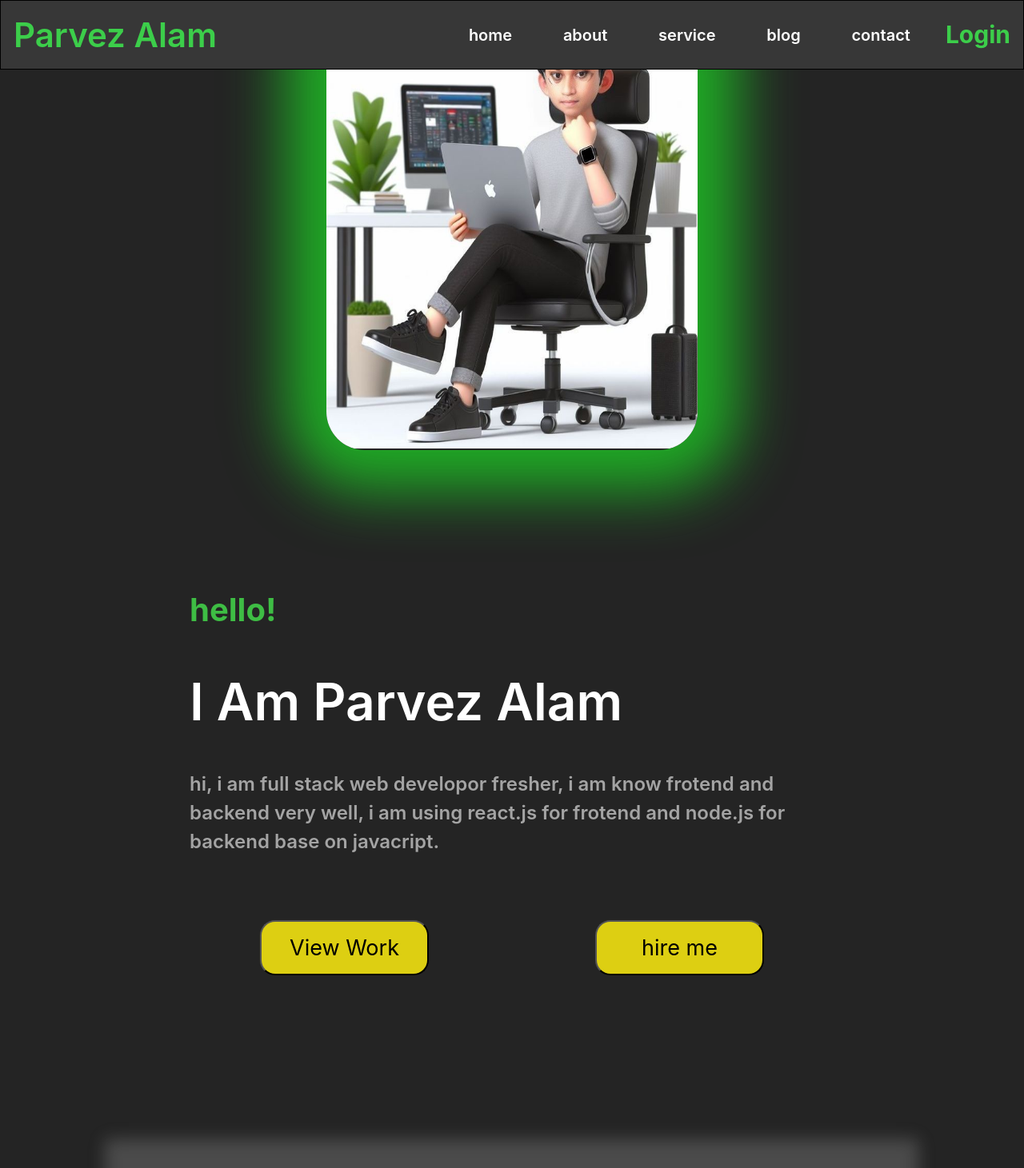
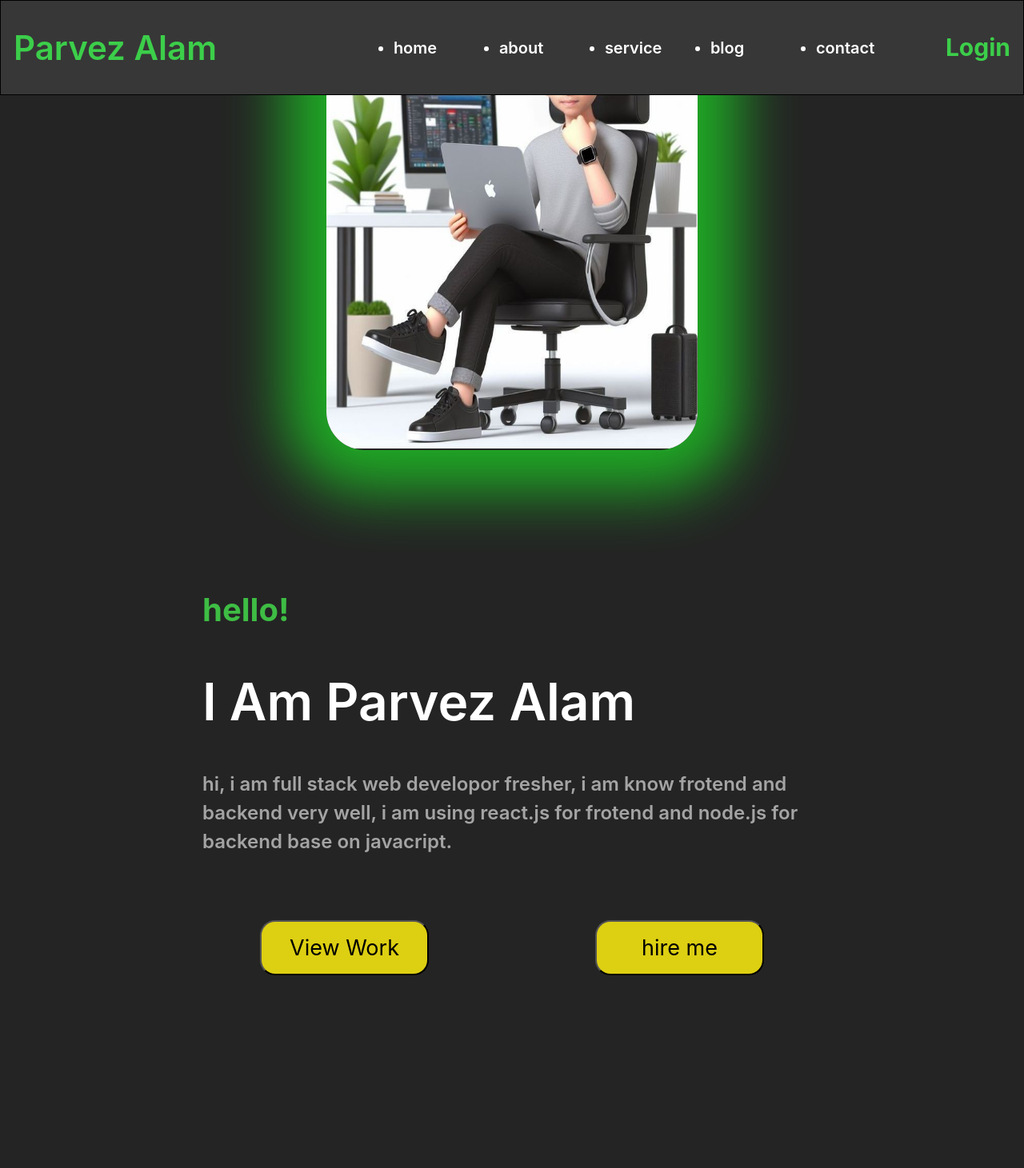
Before and after one commit to parvezpl/myportfolio, a React (Vite) app: page / in a window 1280 px wide. Shown: the top 1461 px of the page at 80% size. Built offline with nearby package versions, Linux system fonts and the light colour scheme.

Commit message:
login clickeble fix

```diff
--- a/package.json
+++ b/package.json
@@ -13,6 +13,7 @@
     "preview": "vite preview"
   },
   "dependencies": {
+    "@reduxjs/toolkit": "^2.2.7",
     "react": "^18.3.1",
     "react-dom": "^18.3.1"
   },
--- a/src/App.jsx
+++ b/src/App.jsx
@@ -1,14 +1,19 @@
 
+import { useState } from 'react';
 import './App.css'
 import CenterBox from './componnents/home/center_box';
 import { Nav } from './componnents/home/nav';
 
 function App() {
-
+  const [onLoginClick, setOnloginClick] = useState(false)
+  console.log(onLoginClick)
   return (
     <>
-      <Nav/>
-      <CenterBox/>
+      <Nav
+      onLoginClick={setOnloginClick}
+      // isLoginVigible={onLoginClick}
+      />
+      <CenterBox onLoginClick={setOnloginClick} isLoginVigible={onLoginClick}/>
     </>
   )
 }
--- a/src/componnents/home/center_box.jsx
+++ b/src/componnents/home/center_box.jsx
@@ -1,14 +1,15 @@
-import React from 'react'
+import React, { useState } from 'react'
 import './centerbox.css'
 import homeimg from './../../assets/home.jpg'
-import { Inputbox } from '../login/inputbox/inputbox'
 import { Login } from '../login/login'
-export default function CenterBox(props) {
+export default function CenterBox({onLoginClick, isLoginVigible}) {
+    // const [isLoginVigible, setIsLoginVisible] = useState(false)
 
     return (
         <>
             <div className='main-page-box'>
                 <div className='centerBox2'>
+                    <div className='main-leftbox'>
                         <div className='leftbox'>
                             <div className='textbox'>
                                 <span className='textbox1'>hello!</span>
@@ -22,13 +23,15 @@ export default function CenterBox(props) {
                             <div className='hire_me'></div> */}
                             </div>
                         </div>
+                    </div>
                     <div className='rightbox'>
                         <img src={homeimg} alt="" className='img' />
                     </div>
                 </div>
             </div>
-            <Login
-            />
+            {isLoginVigible && <Login
+            onLoginClick ={onLoginClick}
+            />}
         </>
     )
 }
--- a/src/componnents/home/centerbox.css
+++ b/src/componnents/home/centerbox.css
@@ -12,11 +12,16 @@
     flex-wrap: wrap-reverse;
 }
 
+.main-leftbox {
+    flex: 0 1 838px;
+}
+
 .leftbox {
-    width: 838px;
+    /* width: 838px; */
     height: 890px;
     display: flex;
     flex-direction: column;
+    flex: 0 1 838px
 }
 
 .textbox {
@@ -27,9 +32,9 @@
     /* background-color: #4e4848; */
     font-family: var(--font-family);
     height: 338px;
-    width: 820px;
+    /* width: 820px; */
     margin-top: 10rem;
-    margin-left: 1rem;
+    margin-left: 2rem;
 }
 
 .textbox1 {
--- a/src/componnents/home/nav.css
+++ b/src/componnents/home/nav.css
@@ -12,9 +12,13 @@
     padding-inline: 1rem;
 }
 
-.navi-name {}
+.navi-name {
+    display: flex;
+    flex: 1;
+}
 
 .navi-name span {
+    flex: 1;
     font-family: var(--font-family);
     font-weight: 600;
     font-size: 42px;
@@ -25,24 +29,29 @@
 .navi-end {
     display: flex;
     align-items: center;
+    justify-content: end;
+    flex: 3 3;
 }
 
 .navi-option {
     display: flex;
     align-items: center;
-    justify-content: space-between;
+    gap:10px;
+    /* justify-content: space-between; */
     /* flex-grow: inherit; */
-    margin-inline: 4px;
-    width: 552px;
+    /* margin-inline: 4px; */
+    /* width: 552px; */
     height: 45px;
     padding: 20px;
+    flex: 0 1 650px;
 }
 
-.navi-option span {
+.navi-option li {
     font-family: var(--font-family);
     font-weight: 600;
     font-size: 20px;
     color: #fff;
+    flex:1 1 100px;
 }
 
 .navi-login {
@@ -53,6 +62,10 @@
     margin-left: 20px;
 }
 
+.navi-login :hover {
+    color: #b5d70a;
+    cursor: pointer;
+}
 
 /* ============================center box=====================================*/
 
--- a/src/componnents/home/nav.jsx
+++ b/src/componnents/home/nav.jsx
@@ -1,22 +1,29 @@
 import React from 'react'
 import "./nav.css"
 import CenterBox from './center_box';
-export function Nav(props) {
+export function Nav({onLoginClick}) {
 
+    const loginbtn =()=>{
+        console.log("cleick")
+        onLoginClick(true)
+    }
 
     return (
         <>
             <div className='navi'>
                 <div className='navi-name'><span>Parvez Alam</span></div>
                 <div className='navi-end'>
-                    <div className='navi-option'>
-                        <span>home</span>
-                        <span>about</span>
-                        <span>service</span>
-                        <span>blog</span>
-                        <span>contact</span>
+                    <ul className='navi-option'>
+                        <li>home</li>
+                        <li>about</li>
+                        <li>service</li>
+                        <li>blog</li>
+                        <li>contact</li>
+                    </ul>
+                    <div className='navi-login'
+                    onClick={()=>loginbtn()}
+                    ><span >Login</span>
                     </div>
-                    <div className='navi-login'><span>Login</span></div>
                 </div>
             </div>
         </>
--- a/src/componnents/login/inputbox/inputbox.jsx
+++ b/src/componnents/login/inputbox/inputbox.jsx
@@ -12,7 +12,8 @@ export function Inputbox ({
 }
 
 export function LoginButton ({
-    placeholder
+    placeholder,
+    type
 }){
-    return <button className='loginbutton' >{placeholder}</button>
+    return <button className='loginbutton' type={type} >{placeholder}</button>
 }
--- a/src/componnents/login/login.css
+++ b/src/componnents/login/login.css
@@ -1,9 +1,12 @@
 .maincontainer {
     display: flex;
-    /* position: fixed; */
+    position: absolute;
+    top: 16%;
     min-width: -webkit-fill-available;
     justify-content: center;
+
 }
+
 
 .login-box {
     display: flex;
@@ -14,6 +17,7 @@
     height: 682px;
     box-shadow: -1px 1px 19px 39px rgba(191, 191, 191, 0.25);
     background: #373737;
+    border-radius: 33px;
 }
 
 
@@ -53,3 +57,20 @@ p {
     color: #fff;
     margin: 10px;
 }
+
+.login-cencel {
+    display: flex;
+    position: absolute;
+    font-size: 42px;
+    color: red;
+    margin-left: 54rem;
+    height: 73px;
+    width: 73px;
+    border-radius: 45px;
+    justify-content: center;
+    align-items: center;
+    cursor: pointer;
+    border-color: white;
+    box-shadow: 0px 1px 32px #FFFBD7;
+
+}
--- a/src/componnents/login/login.jsx
+++ b/src/componnents/login/login.jsx
@@ -1,14 +1,24 @@
 import React from 'react'
 import { Inputbox, LoginButton } from './inputbox/inputbox'
 import "./login.css"
-export function Login(props) {
+export function Login({ onLoginClick }) {
 
-
+    const handleSubmit =(event)=>{
+        event.preventDefault(),
+          username = event.target[0].value,
+          password = event.target[1].value,
+         console.log(username, password)
+    }
     return (
         <div className='maincontainer'>
+            <div className='login-cencel' onClick={() => onLoginClick(false)}>X</div>
             <div className='login-box'>
                 <div className='inleftbox'></div>
                 <div className='inrightbox'>
+                    <form
+                    onSubmit={handleSubmit}
+                    className='inrightbox'
+                    >
                         <Inputbox
                             placeholder="username"
                         />
@@ -16,8 +26,10 @@ export function Login(props) {
                             placeholder="pasword"
                         />
                         <LoginButton
+                            type="submit"
                             placeholder="login"
                         />
+                    </form>
                     <div className='inputBox-acount-text'>
                         <p>Create Account</p>
                         <p>Forget Password</p>
```
Also changed, not shown: src/store/slices.js (added, +24 -0 lines), src/store/store.js (added, +10 -0 lines), 1 other file (tests, documents, lock files or other folders). Lines whose indentation alone changed are shown as unchanged.
